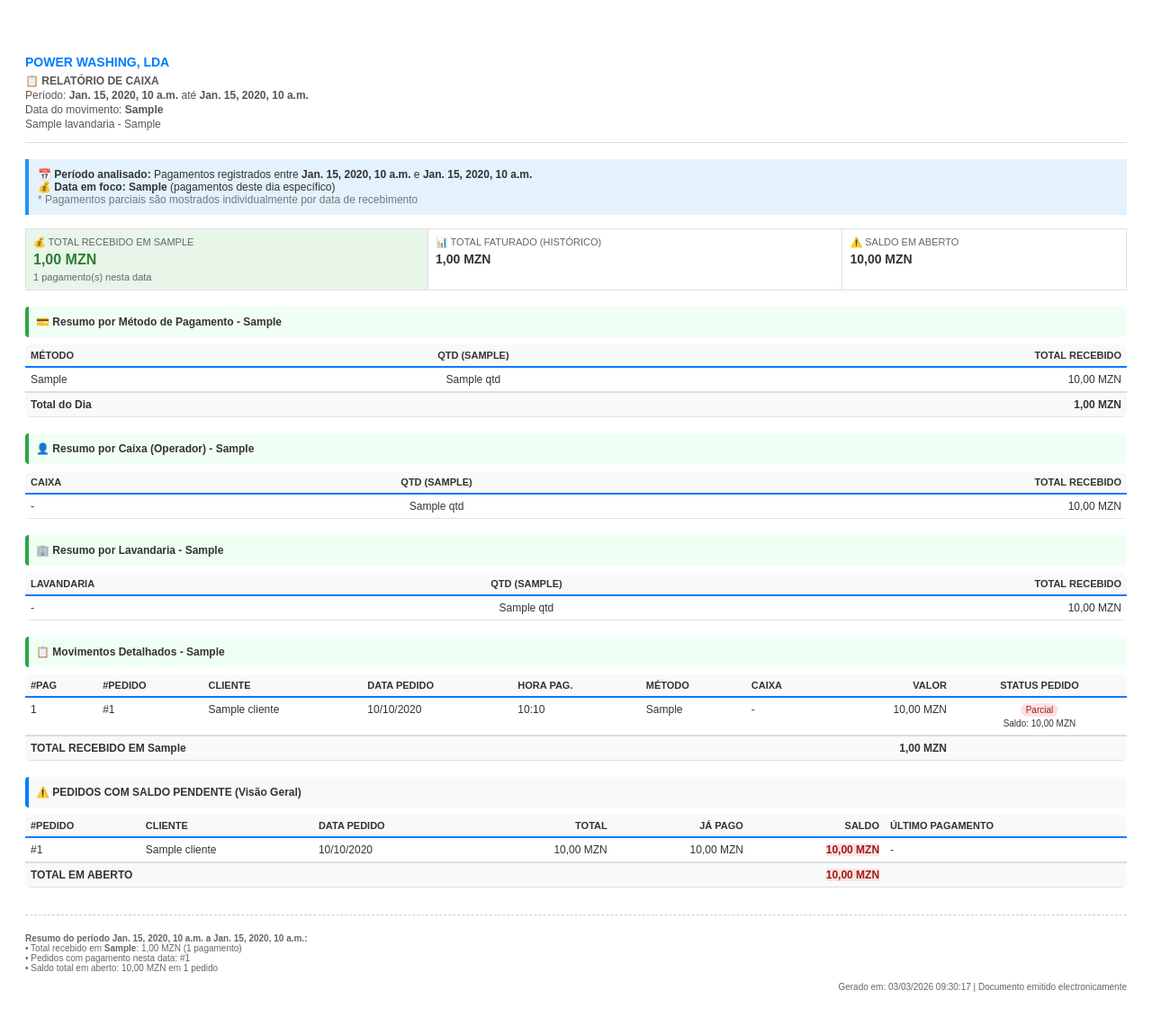
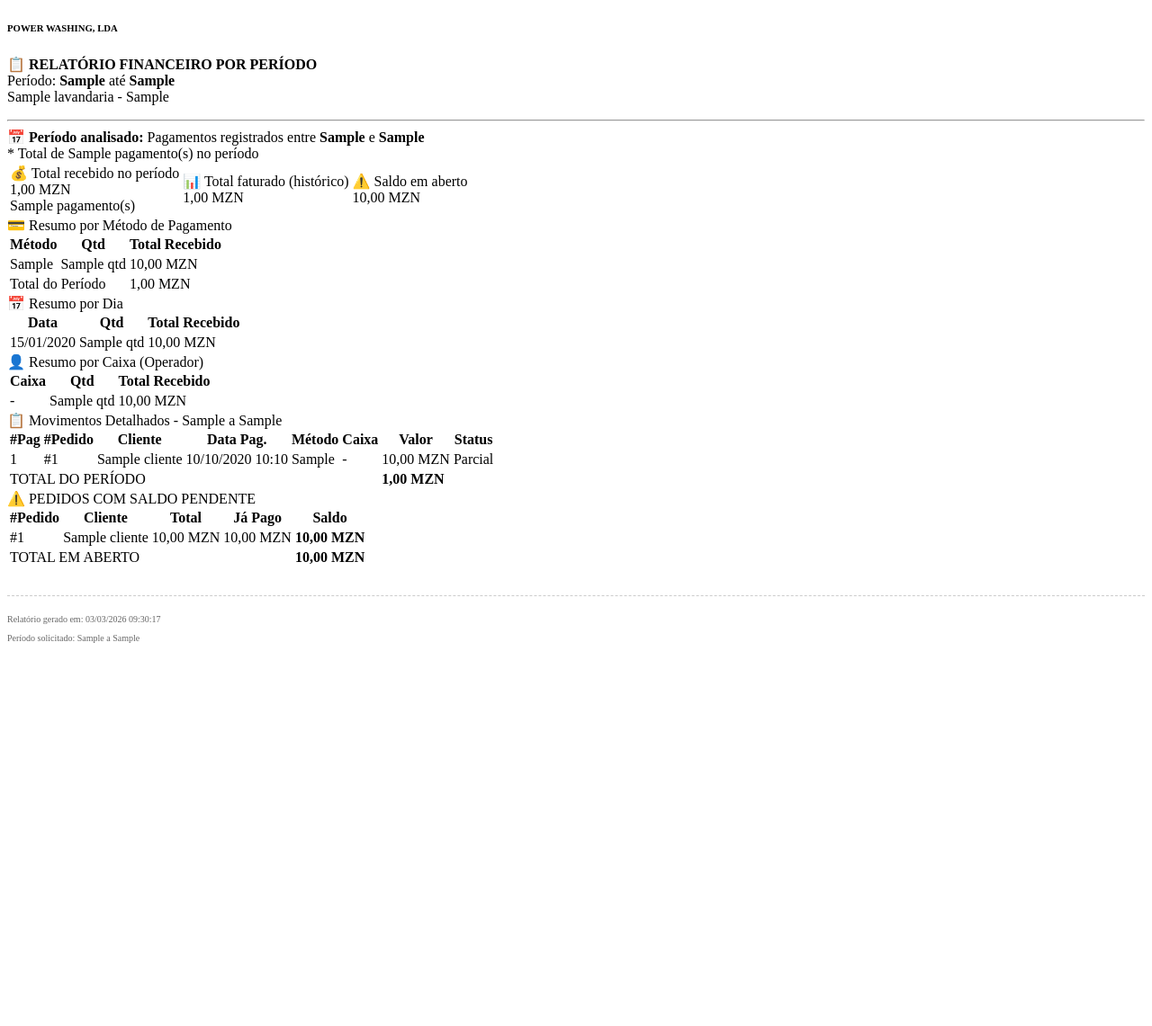
Before and after one commit to VXHugo65/lavandaria, a Django app: template core/templates/core/relatorio_financeiro.html in a window 1280 px wide. Shown: the whole page at 90% size. After the commit the page ends 715 px from the top, so only its background shows below. Run offline with Django 5.2, Linux system fonts and the light colour scheme; tables that the repository leaves empty hold one stand-in row (values such as "Sample post"); the template is opened without the code that fills it: values that come from a table or form of the project are taken from there, most other values are stand-ins (such as "Sample title", 1, 10 or a date in 2020).

Commit message:
Update relatorio_financeiro.html

```diff
--- a/core/templates/core/relatorio_financeiro.html
+++ b/core/templates/core/relatorio_financeiro.html
@@ -3,85 +3,9 @@
 <head>
     <meta charset="UTF-8">
     <meta name="viewport" content="width=device-width, initial-scale=1.0">
-    <title>Relatório de Caixa Diário</title>
+    <title>Relatório Financeiro por Período</title>
     <style>
-        body { font-family: Arial, sans-serif; padding: 20px; color: #333; font-size: 12px; }
-
-        .header { text-align: left; margin-bottom: 18px; }
-        .header h6 { font-size: 14px; color: #007bff; margin-bottom: 5px; }
-        .header p { font-size: 12px; color: #555; margin-top: 0; line-height: 1.35; }
-        .header hr { border: 0; height: 1px; background-color: #ddd; margin: 12px 0; }
-
-        .aviso-data {
-            background-color: #e3f2fd;
-            border-left: 4px solid #2196f3;
-            padding: 10px;
-            margin: 15px 0;
-            font-size: 12px;
-        }
-
-        .kpis { width: 100%; border-collapse: collapse; margin-bottom: 16px; }
-        .kpis td { padding: 8px; border: 1px solid #e0e0e0; }
-        .kpi-title { color: #666; font-size: 11px; text-transform: uppercase; }
-        .kpi-value { font-size: 14px; font-weight: bold; margin-top: 4px; }
-        .kpi-destaque { background-color: #e8f5e9; }
-        .kpi-destaque .kpi-value { color: #2e7d32; font-size: 16px; }
-
-        .section-title {
-            margin-top: 18px;
-            font-size: 12px;
-            font-weight: bold;
-            color: #333;
-            background-color: #f8f9fa;
-            padding: 10px 8px;
-            border-left: 4px solid #007bff;
-            border-radius: 4px;
-        }
-
-        .section-title-data {
-            border-left-color: #28a745;
-            background-color: #f0fff4;
-        }
-
-        .table {
-            width: 100%;
-            border-collapse: collapse;
-            background: white;
-            border-radius: 6px;
-            overflow: hidden;
-            margin-top: 8px;
-            margin-bottom: 14px;
-        }
-
-        th, td { padding: 6px; text-align: left; border-bottom: 1px solid #e0e0e0; vertical-align: top; }
-        thead { background-color: #f8f9fa; color: #333; font-weight: bold; text-transform: uppercase; }
-        thead th { border-bottom: 2px solid #007bff; font-size: 11px; }
-        tfoot td { font-weight: bold; background-color: #f8f9fa; border-top: 2px solid #ddd; }
-
-        .text-right { text-align: right; }
-        .text-center { text-align: center; }
-        .muted { color: #777; }
-
-        .badge {
-            display: inline-block;
-            padding: 2px 6px;
-            border-radius: 10px;
-            font-size: 10px;
-            background: #eef2ff;
-            color: #3730a3;
-        }
-        .badge-data {
-            background: #c8e6c9;
-            color: #1b5e20;
-        }
-        .danger { background: #fee2e2; color: #991b1b; }
-        .ok { background: #dcfce7; color: #166534; }
-
-        .resumo-parcial {
-            font-size: 11px;
-            color: #666;
-            margin-top: 4px;
-        }
+        /* (seus estilos existentes) */
     </style>
 </head>
 <body>
@@ -91,11 +15,9 @@
 <div class="header">
     <h6>POWER WASHING, LDA</h6>
     <p>
-        <strong>📋 RELATÓRIO DE CAIXA</strong>
+        <strong>📋 RELATÓRIO FINANCEIRO POR PERÍODO</strong>
         <br>
-        Período: <strong>{{ start_date }}</strong> até <strong>{{ end_date }}</strong>
-        <br>
-        Data do movimento: <strong>{{ data_relatorio }}</strong>
+        Período: <strong>{{ data_inicio }}</strong> até <strong>{{ data_fim }}</strong>
         <br>
         {% if lavandaria %}
             {{ lavandaria.nome }} - {{ lavandaria.endereco }}
@@ -106,21 +28,20 @@
     <hr>
 </div>
 
-<!-- Aviso da data selecionada -->
+<!-- Aviso do período -->
 <div class="aviso-data">
     <strong>📅 Período analisado:</strong>
-    Pagamentos registrados entre <strong>{{ start_date }}</strong> e <strong>{{ end_date }}</strong><br>
-    <strong>💰 Data em foco:</strong> <strong>{{ data_relatorio }}</strong> (pagamentos deste dia específico)<br>
-    <span class="muted">* Pagamentos parciais são mostrados individualmente por data de recebimento</span>
+    Pagamentos registrados entre <strong>{{ data_inicio }}</strong> e <strong>{{ data_fim }}</strong><br>
+    <span class="muted">* Total de {{ qtd_pagamentos }} pagamento(s) no período</span>
 </div>
 
-<!-- KPIs - Destaque para a data selecionada -->
+<!-- KPIs -->
 <table class="kpis">
     <tr>
         <td class="kpi-destaque">
-            <div class="kpi-title">💰 Total recebido em {{ data_relatorio }}</div>
-            <div class="kpi-value">{{ total_recebido_data|currency_mzn }}</div>
-            <div class="resumo-parcial">{{ pagamentos_data|length }} pagamento(s) nesta data</div>
+            <div class="kpi-title">💰 Total recebido no período</div>
+            <div class="kpi-value">{{ total_recebido_periodo|currency_mzn }}</div>
+            <div class="resumo-parcial">{{ qtd_pagamentos }} pagamento(s)</div>
         </td>
         <td>
             <div class="kpi-title">📊 Total faturado (histórico)</div>
@@ -133,15 +54,15 @@
     </tr>
 </table>
 
-<!-- Resumo por método (APENAS DA DATA SELECIONADA) -->
-<div class="section-title section-title-data">
-    💳 Resumo por Método de Pagamento - {{ data_relatorio }}
+<!-- Resumo por método -->
+<div class="section-title">
+    💳 Resumo por Método de Pagamento
 </div>
 <table class="table">
     <thead>
         <tr>
             <th>Método</th>
-            <th class="text-center">Qtd ({{ data_relatorio }})</th>
+            <th class="text-center">Qtd</th>
             <th class="text-right">Total Recebido</th>
         </tr>
     </thead>
@@ -154,27 +75,54 @@
         </tr>
     {% empty %}
         <tr>
-            <td colspan="3" class="muted">Nenhum pagamento registrado nesta data.</td>
+            <td colspan="3" class="muted">Nenhum pagamento no período.</td>
         </tr>
     {% endfor %}
     </tbody>
     <tfoot>
         <tr>
-            <td colspan="2">Total do Dia</td>
-            <td class="text-right">{{ total_recebido_data|currency_mzn }}</td>
+            <td colspan="2">Total do Período</td>
+            <td class="text-right">{{ total_recebido_periodo|currency_mzn }}</td>
         </tr>
     </tfoot>
 </table>
 
-<!-- Resumo por caixa (APENAS DA DATA SELECIONADA) -->
-<div class="section-title section-title-data">
-    👤 Resumo por Caixa (Operador) - {{ data_relatorio }}
+<!-- Resumo por dia -->
+<div class="section-title">
+    📅 Resumo por Dia
+</div>
+<table class="table">
+    <thead>
+        <tr>
+            <th>Data</th>
+            <th class="text-center">Qtd</th>
+            <th class="text-right">Total Recebido</th>
+        </tr>
+    </thead>
+    <tbody>
+    {% for row in resumo_por_dia %}
+        <tr>
+            <td>{{ row.pago_em__date|date:"d/m/Y" }}</td>
+            <td class="text-center">{{ row.qtd }}</td>
+            <td class="text-right">{{ row.total|currency_mzn }}</td>
+        </tr>
+    {% empty %}
+        <tr>
+            <td colspan="3" class="muted">Sem movimentos no período.</td>
+        </tr>
+    {% endfor %}
+    </tbody>
+</table>
+
+<!-- Resumo por caixa -->
+<div class="section-title">
+    👤 Resumo por Caixa (Operador)
 </div>
 <table class="table">
     <thead>
         <tr>
             <th>Caixa</th>
-            <th class="text-center">Qtd ({{ data_relatorio }})</th>
+            <th class="text-center">Qtd</th>
             <th class="text-right">Total Recebido</th>
         </tr>
     </thead>
@@ -187,42 +135,15 @@
         </tr>
     {% empty %}
         <tr>
-            <td colspan="3" class="muted">Sem movimentos nesta data.</td>
+            <td colspan="3" class="muted">Sem movimentos no período.</td>
         </tr>
     {% endfor %}
     </tbody>
 </table>
 
-<!-- Resumo por lavandaria (APENAS DA DATA SELECIONADA) -->
-<div class="section-title section-title-data">
-    🏢 Resumo por Lavandaria - {{ data_relatorio }}
-</div>
-<table class="table">
-    <thead>
-        <tr>
-            <th>Lavandaria</th>
-            <th class="text-center">Qtd ({{ data_relatorio }})</th>
-            <th class="text-right">Total Recebido</th>
-        </tr>
-    </thead>
-    <tbody>
-    {% for row in resumo_por_lavandaria %}
-        <tr>
-            <td>{{ row.pedido__lavandaria__nome|default:"-" }}</td>
-            <td class="text-center">{{ row.qtd }}</td>
-            <td class="text-right">{{ row.total|currency_mzn }}</td>
-        </tr>
-    {% empty %}
-        <tr>
-            <td colspan="3" class="muted">Sem movimentos nesta data.</td>
-        </tr>
-    {% endfor %}
-    </tbody>
-</table>
-
-<!-- Detalhe de pagamentos da DATA SELECIONADA -->
-<div class="section-title section-title-data">
-    📋 Movimentos Detalhados - {{ data_relatorio }}
+<!-- Detalhamento -->
+<div class="section-title">
+    📋 Movimentos Detalhados - {{ data_inicio }} a {{ data_fim }}
 </div>
 <table class="table">
     <thead>
@@ -230,31 +151,28 @@
             <th>#Pag</th>
             <th>#Pedido</th>
             <th>Cliente</th>
-            <th>Data Pedido</th>
-            <th>Hora Pag.</th>
+            <th>Data Pag.</th>
             <th>Método</th>
             <th>Caixa</th>
             <th class="text-right">Valor</th>
-            <th class="text-center">Status Pedido</th>
+            <th>Status</th>
         </tr>
     </thead>
     <tbody>
-    {% for p in pagamentos_data %}
+    {% for p in pagamentos %}
         <tr>
             <td>{{ p.id }}</td>
             <td>#{{ p.pedido.id }}</td>
             <td>{{ p.pedido.cliente.nome }}</td>
-            <td>{{ p.pedido.criado_em|date:"d/m/Y" }}</td>
-            <td>{{ p.pago_em|date:"H:i" }}</td>
+            <td>{{ p.pago_em|date:"d/m/Y H:i" }}</td>
             <td>{{ p.metodo_pagamento|title }}</td>
             <td>{{ p.criado_por.user.username|default:"-" }}</td>
             <td class="text-right">{{ p.valor|currency_mzn }}</td>
-            <td class="text-center">
+            <td>
                 {% if p.pedido.status_pagamento == "pago" %}
                     <span class="badge ok">Pago</span>
                 {% elif p.pedido.status_pagamento == "parcial" %}
                     <span class="badge danger">Parcial</span>
-                    <br><small>Saldo: {{ p.pedido.saldo|currency_mzn }}</small>
                 {% else %}
                     <span class="badge">{{ p.pedido.status_pagamento }}</span>
                 {% endif %}
@@ -262,34 +180,32 @@
         </tr>
     {% empty %}
         <tr>
-            <td colspan="9" class="muted">Nenhum pagamento registrado nesta data.</td>
+            <td colspan="8" class="muted">Nenhum pagamento no período.</td>
         </tr>
     {% endfor %}
     </tbody>
     <tfoot>
         <tr>
-            <td colspan="7">TOTAL RECEBIDO EM {{ data_relatorio }}</td>
-            <td class="text-right"><strong>{{ total_recebido_data|currency_mzn }}</strong></td>
+            <td colspan="6">TOTAL DO PERÍODO</td>
+            <td class="text-right"><strong>{{ total_recebido_periodo|currency_mzn }}</strong></td>
             <td></td>
         </tr>
     </tfoot>
 </table>
 
-<!-- Pedidos em Aberto (visão geral, independente da data) -->
+<!-- Pedidos em Aberto -->
 {% if pedidos_em_aberto %}
 <div class="section-title">
-    ⚠️ PEDIDOS COM SALDO PENDENTE (Visão Geral)
+    ⚠️ PEDIDOS COM SALDO PENDENTE
 </div>
 <table class="table">
     <thead>
         <tr>
             <th>#Pedido</th>
             <th>Cliente</th>
-            <th>Data Pedido</th>
             <th class="text-right">Total</th>
             <th class="text-right">Já Pago</th>
             <th class="text-right">Saldo</th>
-            <th>Último Pagamento</th>
         </tr>
     </thead>
     <tbody>
@@ -297,45 +213,25 @@
         <tr>
             <td>#{{ item.pedido.id }}</td>
             <td>{{ item.pedido.cliente.nome }}</td>
-            <td>{{ item.pedido.criado_em|date:"d/m/Y" }}</td>
             <td class="text-right">{{ item.pedido.total|currency_mzn }}</td>
             <td class="text-right">{{ item.recebido|currency_mzn }}</td>
             <td class="text-right"><strong class="danger">{{ item.saldo|currency_mzn }}</strong></td>
-            <td>
-                {% with ultimo=item.pedido.pagamentos.last %}
-                    {% if ultimo %}
-                        {{ ultimo.pago_em|date:"d/m/Y" }} ({{ ultimo.valor|currency_mzn }})
-                    {% else %}
-                        -
-                    {% endif %}
-                {% endwith %}
-            </td>
         </tr>
     {% endfor %}
     </tbody>
     <tfoot>
         <tr>
-            <td colspan="5">TOTAL EM ABERTO</td>
+            <td colspan="4">TOTAL EM ABERTO</td>
             <td class="text-right"><strong class="danger">{{ saldo_total|currency_mzn }}</strong></td>
-            <td></td>
         </tr>
     </tfoot>
 </table>
 {% endif %}
 
-<!-- Rodapé com resumo -->
+<!-- Rodapé -->
 <div style="margin-top: 30px; font-size: 10px; color: #666; border-top: 1px dashed #ccc; padding-top: 10px;">
-    <p>
-        <strong>Resumo do período {{ start_date }} a {{ end_date }}:</strong><br>
-        • Total recebido em <strong>{{ data_relatorio }}</strong>: {{ total_recebido_data|currency_mzn }} ({{ pagamentos_data|length }} pagamento{{ pagamentos_data|length|pluralize:"s" }})<br>
-        • Pedidos com pagamento nesta data:
-        {% with pedidos_data=pagamentos_data|dictsortreversed:"pedido.id" %}
-            {% for p in pagamentos_data %}#{{ p.pedido.id }}{% if not forloop.last %}, {% endif %}{% endfor %}
-        {% endwith %}
-        <br>
-        • Saldo total em aberto: {{ saldo_total|currency_mzn }} em {{ pedidos_em_aberto|length }} pedido{{ pedidos_em_aberto|length|pluralize:"s" }}
-    </p>
-    <p class="text-right">Gerado em: {% now "d/m/Y H:i:s" %} | Documento emitido electronicamente</p>
+    <p>Relatório gerado em: {% now "d/m/Y H:i:s" %}</p>
+    <p>Período solicitado: {{ data_inicio }} a {{ data_fim }}</p>
 </div>
 
 </body>
```
